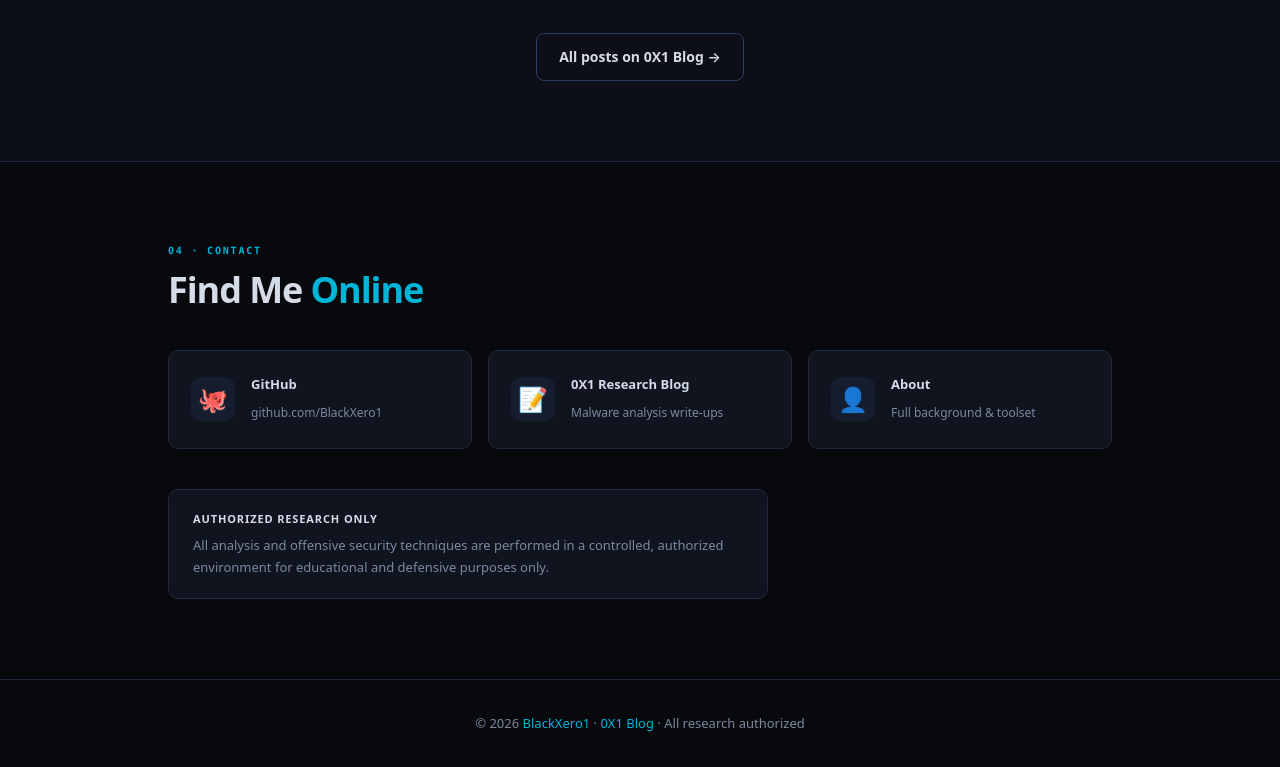
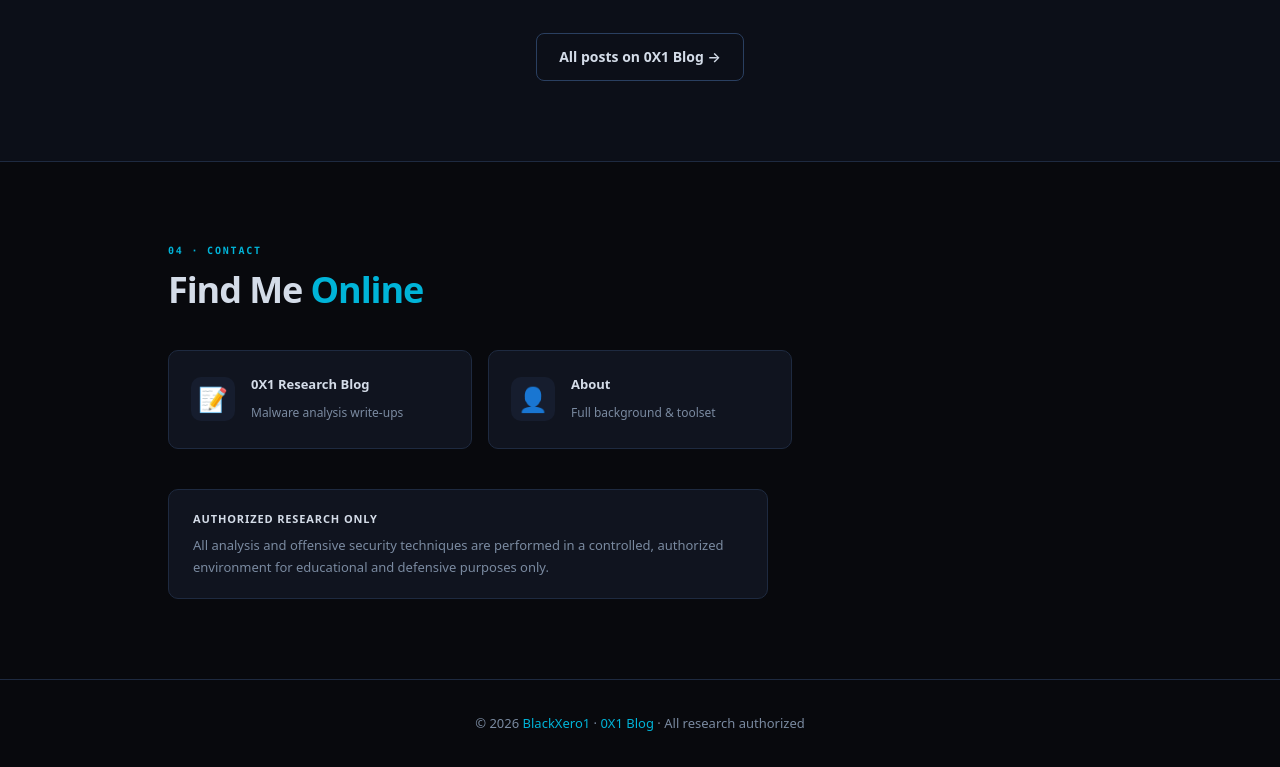
Before and after one commit to BlackXero1/BlackXero1.github.io, a plain HTML site: page index.html in a window 1280 px wide. Shown: the part 2914-3681 px from the top of the page. Drawn offline with Linux system fonts and the light colour scheme.

Commit message:
Remove GitHub profile card from contact section
Co-Authored-By: Claude Sonnet 4.6 <noreply@anthropic.com>

```diff
--- a/index.html
+++ b/index.html
@@ -407,14 +407,7 @@ footer a{color:var(--accent)}
     <div class="sec-eyebrow">04 · Contact</div>
     <h2 class="sec-title">Find Me <span>Online</span></h2>
     <div class="links-grid">
-      <a href="https://github.com/BlackXero1" target="_blank" class="link-card">
-        <div class="link-icon">🐙</div>
-        <div class="link-info">
-          <span class="link-label">GitHub</span>
-          <span class="link-desc">github.com/BlackXero1</span>
-        </div>
-      </a>
-      <a href="https://blackxero1.github.io/0X1/" target="_blank" class="link-card">
+<a href="https://blackxero1.github.io/0X1/" target="_blank" class="link-card">
         <div class="link-icon">📝</div>
         <div class="link-info">
           <span class="link-label">0X1 Research Blog</span>
```
